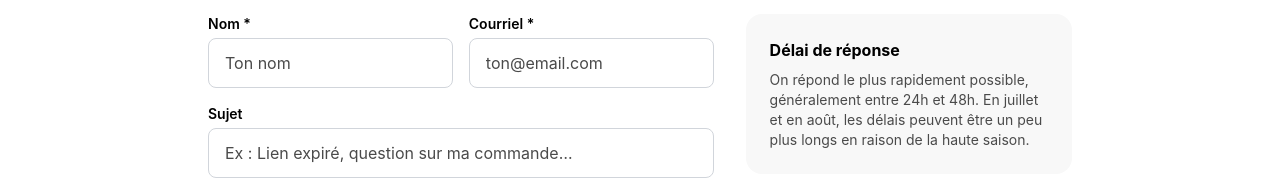
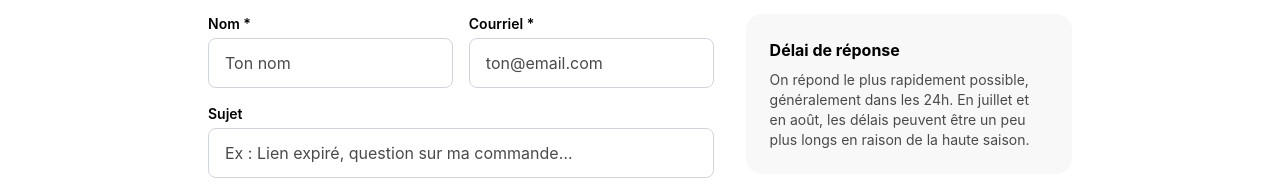
Before and after one commit to MaPhotoTandem/maphototandem, a Next.js app: page /contact in a window 1280 px wide. Shown: the part 270-466 px from the top of the page. Built offline with nearby package versions, Linux system fonts and the light colour scheme.

Commit message:
ui: délai de réponse mis à jour

```diff
--- a/app/contact/page.tsx
+++ b/app/contact/page.tsx
@@ -132,7 +132,7 @@
         <div className="md:col-span-2 space-y-6">
           <div className="bg-gris-pale rounded-2xl p-6">
             <h2 className="text-base font-bold text-noir mb-2">Délai de réponse</h2>
-            <p className="text-sm text-gris-mid">On répond le plus rapidement possible, généralement entre 24h et 48h. En juillet et en août, les délais peuvent être un peu plus longs en raison de la haute saison.</p>
+            <p className="text-sm text-gris-mid">On répond le plus rapidement possible, généralement dans les 24h. En juillet et en août, les délais peuvent être un peu plus longs en raison de la haute saison.</p>
           </div>
 
           <div className="bg-gris-pale rounded-2xl p-6">
```
